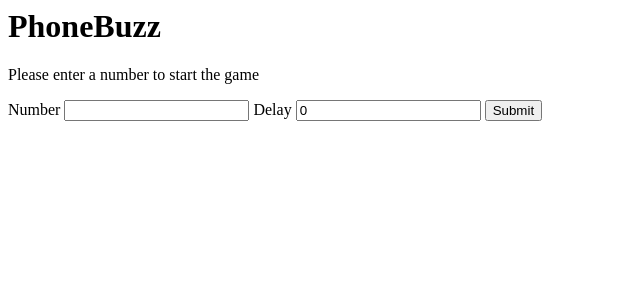
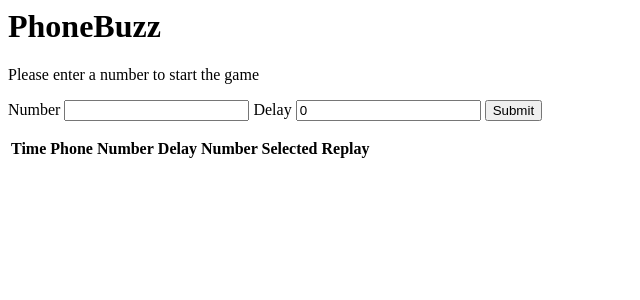
Before and after one commit to ageorgie/Phonebuzz, a Flask app: page / in a window 1280 px wide. Shown: the top 300 px of the page, without its empty margins (0-640 px from the left). Run offline with Flask 2, Linux system fonts and the light colour scheme; lists and menus that the app fills with data are empty.

Commit message:
Add call history

```diff
--- a/app/templates/index.html
+++ b/app/templates/index.html
@@ -13,5 +13,26 @@
 			<input type="number" name="delay" value=0></input>
 			<input type="submit" value="Submit">
 		</form>
+
+		<table>
+			<tr>
+				<th>Time</th>
+				<th>Phone Number</th>
+				<th>Delay</th>
+				<th>Number Selected</th>
+				<th>Replay</th>
+			</tr>
+			{% for h in history %}
+			<tr>
+				<td>{{h}}</td>
+				<td>{{callRequests[h][1]}}</td>
+				<td>{{callRequests[h][0]}}</td>
+				<td>{{callRequests[h][2]}}</td>
+				<td><form name="replay" method="post" action="fizzbuzz">
+						<input type="hidden" name="Digits" value={{callRequests[h][2]}}>
+						<input type="submit" value="Replay">
+					</form></td>
+			</tr>
+			{% endfor %}
 	</body>
 </html>
--- a/app/views.py
+++ b/app/views.py
@@ -6,6 +6,9 @@ from twilio import twiml
 from flask import request
 from flask import render_template
 import time
+
+history = []
+callRequests = {}
 
 @app.before_request
 def before_request():
@@ -16,12 +19,13 @@ def before_request():
 @app.route('/')
 @app.route('/index')
 def index():
-  return render_template("index.html")
+  return render_template("index.html", history=history, callRequests=callRequests)
 
 @app.route('/phase1', methods=['POST'])
 def phase1():
+  currentTime = request.args.get('time')
   resp = twiml.Response()
-  with resp.gather(action="/fizzbuzz") as g:
+  with resp.gather(action=("/fizzbuzz?time="+currentTime)) as g:
     g.say("Please enter a number followed by the pound symbol")
 
   return str(resp)
@@ -29,6 +33,8 @@ def phase1():
 @app.route('/fizzbuzz', methods=['POST'])
 def fizzbuzz_req():
   num = request.form['Digits']
+  currentTime = request.args.get('time')
+  callRequests[currentTime] += (selectedNum,)
   result = fizzbuzz.fizzbuzz(int(num))
   resp = twiml.Response()
   resp.say(result)
@@ -39,6 +45,9 @@ def fizzbuzz_req():
 def start_outgoing_call():
   num = request.form['phone']
   delay = request.form['delay']
+  currentTime = time.strftime('%d/%m/%Y %I:%M:%S')
+  history.append(currentTime)
+  callRequests[currentTime] = (delay, num)
   time.sleep(int(delay))
-  twilio_client.client.calls.create(to=num, from_="4378000684", url=request.url_root+"phase1")
+  twilio_client.client.calls.create(to=num, from_="4378000684", url=request.url_root+"phase1?time="+currentTime)
   return "The call should start momentarily"
```
